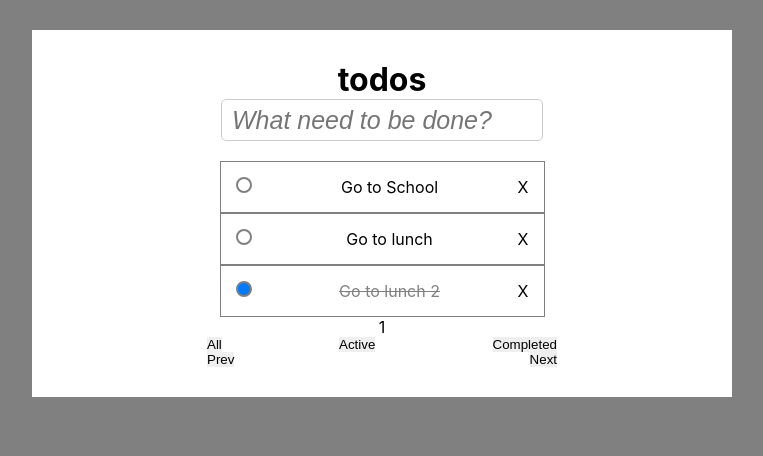
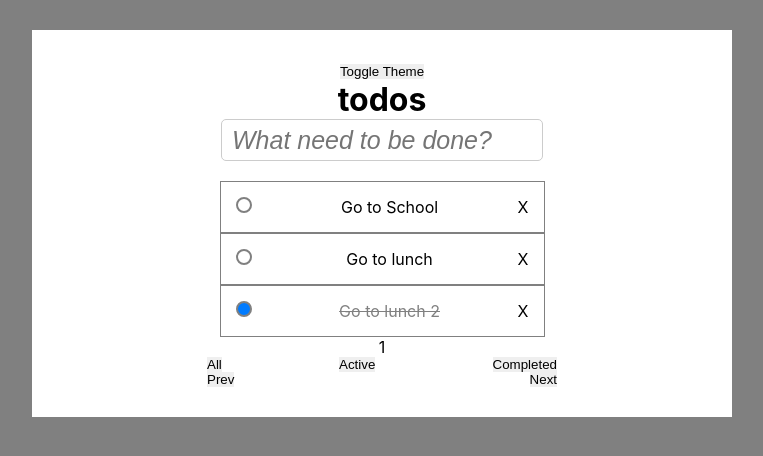
Before and after one commit to NgocTruong0701/React_TodoApp, a React (Create React App) app: page / in a window 1280 px wide. Shown: the top 456 px of the page, without its empty margins (258-1021 px from the left). Built offline with nearby package versions, Linux system fonts and the light colour scheme.

Commit message:
update context theme

```diff
--- a/src/App.js
+++ b/src/App.js
@@ -4,6 +4,7 @@ import TodoList from './ToDoList';
 import Footer from './Footer';
 import React from 'react';
 import { ACTION } from './constant';
+import {ThemeContext} from './ThemeProvider'
 
 class App extends React.Component {
   constructor(props) {
@@ -31,7 +32,6 @@ class App extends React.Component {
   }
 
   addTodoItem = (item) => {
-    // console.log('â');
     const { todos } = this.state;
     const todoItem = {
       id: (todos.length ? Math.max(...todos.map(i => i.id)) : 0) + 1,
@@ -75,7 +75,7 @@ class App extends React.Component {
 
   handlePagination = (currentPage) => {
     this.setState(prevState => {
-      const {length} = prevState.todos;
+      const { length } = prevState.todos;
 
       if (currentPage <= 0) {
         currentPage = 1;
@@ -88,8 +88,12 @@ class App extends React.Component {
 
 
   render() {
+    const { toggleTheme, theme } = this.context;
+    console.log(this.context);
     return (
+      <div className={theme}>
         <div className="App" >
+          <button onClick={toggleTheme}>Toggle Theme</button>
           <h1>todos</h1>
           <ToDoHeader
             addTodoItem={this.addTodoItem}
@@ -113,9 +117,10 @@ class App extends React.Component {
             handlePagination={this.handlePagination}
           />
         </div >
+      </div>
     );
   }
 
 }
-
+App.contextType = ThemeContext
 export default App;
--- /dev/null
+++ b/src/ThemeProvider.js
@@ -0,0 +1,30 @@
+import React, { createContext } from 'react'
+
+const ThemeContext = createContext();
+
+class ThemeProvider extends React.Component {
+    state = {
+        theme: 'light',
+    };
+
+    toggleTheme = () => {
+        this.setState(prevState => ({
+            theme: prevState.theme === 'light' ? 'dark' : 'light',
+        }));
+    }
+
+    render() {
+        return (
+            <ThemeContext.Provider
+                value={{
+                    theme: this.state.theme,
+                    toggleTheme: this.toggleTheme,
+                }}
+            >
+                {this.props.children}
+            </ThemeContext.Provider>
+        );
+    }
+}
+
+export {ThemeProvider, ThemeContext}
--- a/src/index.js
+++ b/src/index.js
@@ -3,11 +3,14 @@ import ReactDOM from 'react-dom/client';
 import './index.css';
 import App from './App';
 import reportWebVitals from './reportWebVitals';
+import { ThemeProvider } from './ThemeProvider';
 
 const root = ReactDOM.createRoot(document.getElementById('root'));
 root.render(
   <React.StrictMode>
-    <App />
+    <ThemeProvider>
+      <App />
+    </ThemeProvider>
   </React.StrictMode>
 );
 
```
Lines whose indentation alone changed are shown as unchanged.
